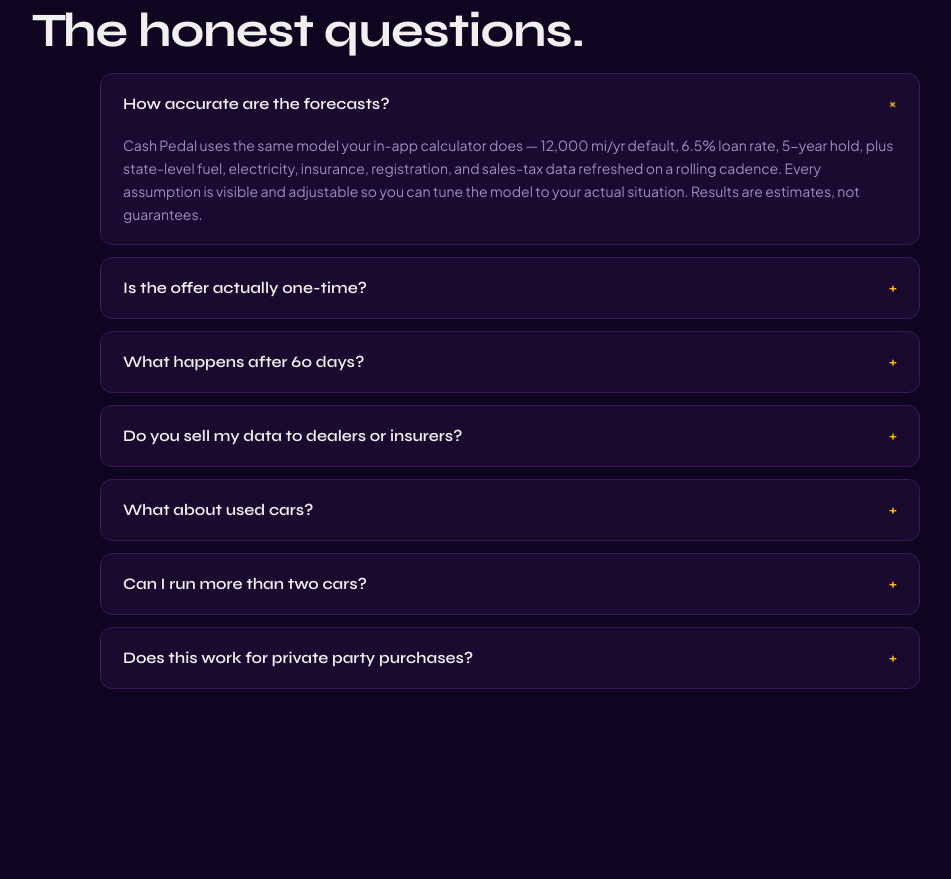
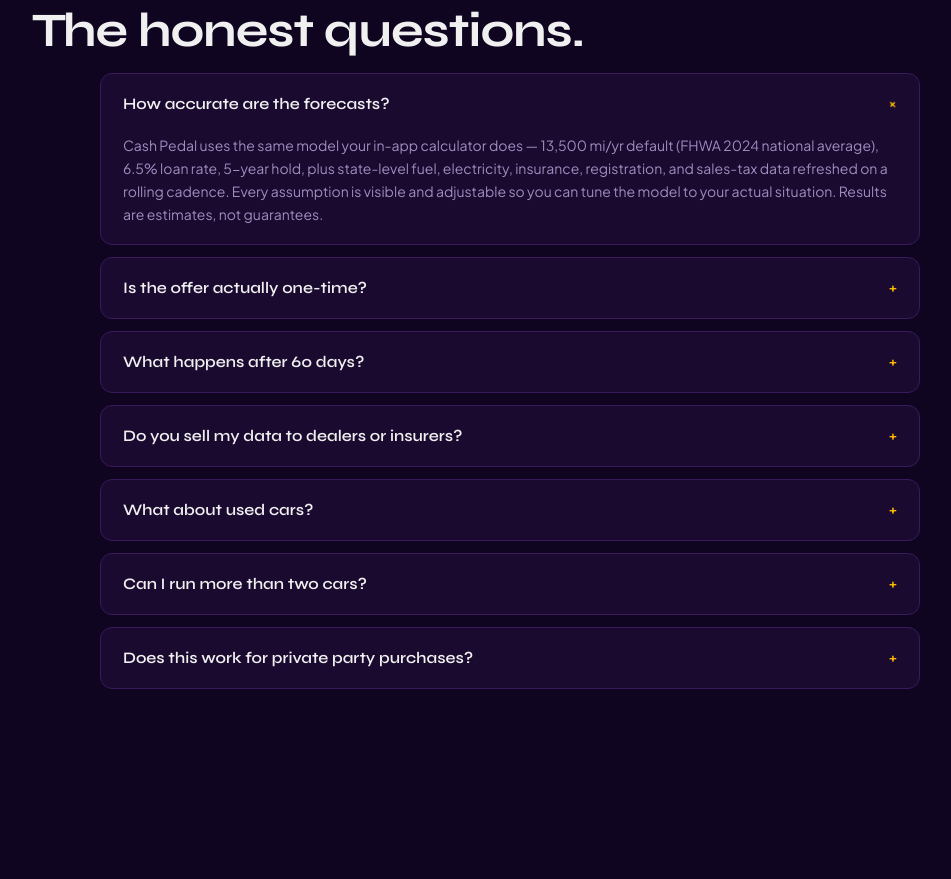
Before and after one commit to IControlP/Cash-Pedal-v1.02.3, a React (Vite) app: page / in a window 1280 px wide. Shown: the part 7660-8539 px from the top of the page, without its empty margins (130-1081 px from the left). Built offline with nearby package versions, Linux system fonts and the light colour scheme.

Commit message:
Fix FAQ mileage default: 12,000 → 13,500 mi/yr (FHWA 2024)
Matches the actual TCOCalculator default and the methodology
documented in About.jsx.

Co-Authored-By: Claude Sonnet 4.6 <noreply@anthropic.com>
Claude-Session: https://claude.ai/code/session_01EiCykpkXN4upkynLQevTnN

```diff
--- a/src/components/landing/FAQ.jsx
+++ b/src/components/landing/FAQ.jsx
@@ -3,7 +3,7 @@ import { useState } from 'react'
 const QS = [
   {
     q: 'How accurate are the forecasts?',
-    a: 'Cash Pedal uses the same model your in-app calculator does — 12,000 mi/yr default, 6.5% loan rate, 5-year hold, plus state-level fuel, electricity, insurance, registration, and sales-tax data refreshed on a rolling cadence. Every assumption is visible and adjustable so you can tune the model to your actual situation. Results are estimates, not guarantees.',
+    a: 'Cash Pedal uses the same model your in-app calculator does — 13,500 mi/yr default (FHWA 2024 national average), 6.5% loan rate, 5-year hold, plus state-level fuel, electricity, insurance, registration, and sales-tax data refreshed on a rolling cadence. Every assumption is visible and adjustable so you can tune the model to your actual situation. Results are estimates, not guarantees.',
   },
   {
     q: 'Is the offer actually one-time?',
```
